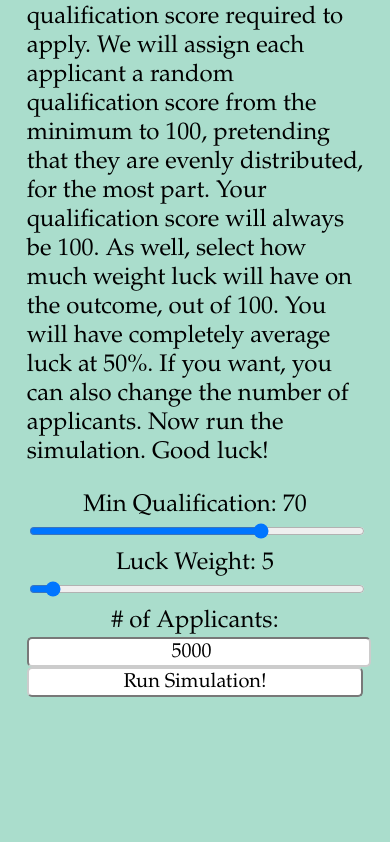
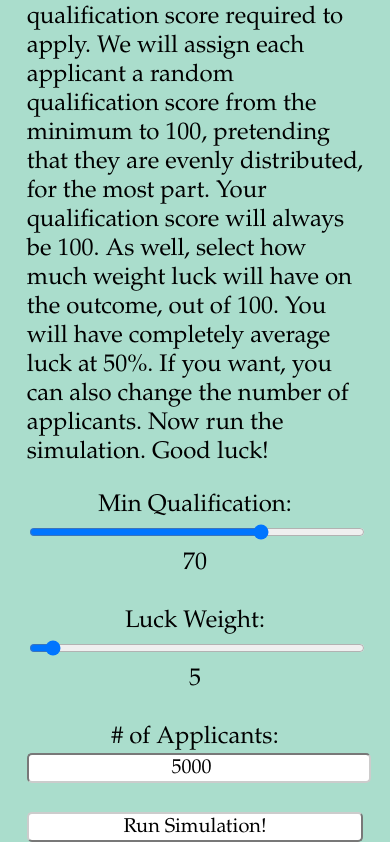
Before and after one commit to LuckyAstronaut/LuckyAstronaut.github.io, a plain HTML site: page index.html in a window 390 px wide. Shown: the part 406-1248 px from the top of the page. Before the commit the page ends 1103 px from the top, so only its background shows below. Drawn offline with nearby package versions, Linux system fonts and the light colour scheme.

Commit message:
Update style.css

```diff
--- a/style.css
+++ b/style.css
@@ -35,8 +35,7 @@ input:active{
 }
 
 @media only screen and (max-width: 1000px){
-	input{
-		float: left;
+	input, label, output{
 		width: 100%;
 	}
 }
```
